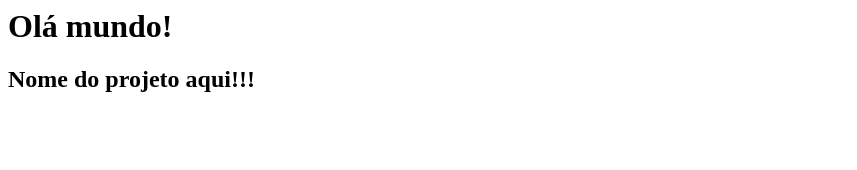
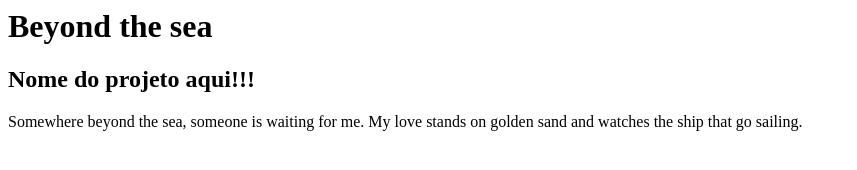
Before and after one commit to Fmoraesb/PrimeiroProjeto, a plain HTML site: page index.html in a window 1280 px wide. Shown: the whole page, without its empty margins (0-857 px from the left). Drawn offline with Linux system fonts and the light colour scheme.

Commit message:
adicionando novos arquivos

```diff
--- a/index.html
+++ b/index.html
@@ -3,8 +3,11 @@
 
     </head>
     <body>
-        <h1>Olá mundo!</h1>
+        <h1>Beyond the sea</h1>
         <h2>Nome do projeto aqui!!!</h2>
-
+        <p>
+            Somewhere beyond the sea, someone is waiting for me.
+            My love stands on golden sand and watches the ship that go sailing.
+        </p>
     </body>
 </html>
```
Also changed, not shown: estilos/common.css (added), estilos/estilos.css (added), pagina1.html (added), pagina2.html (added).
